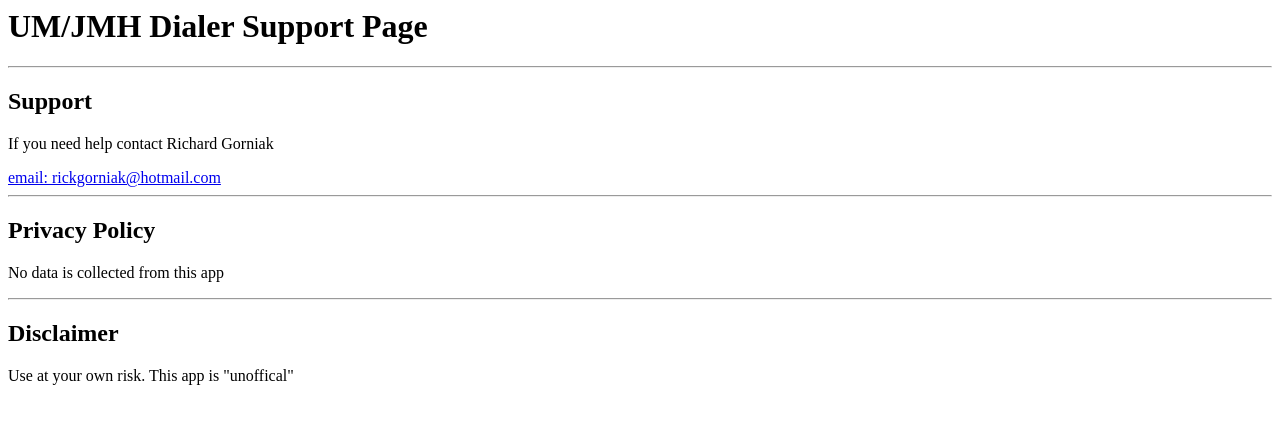
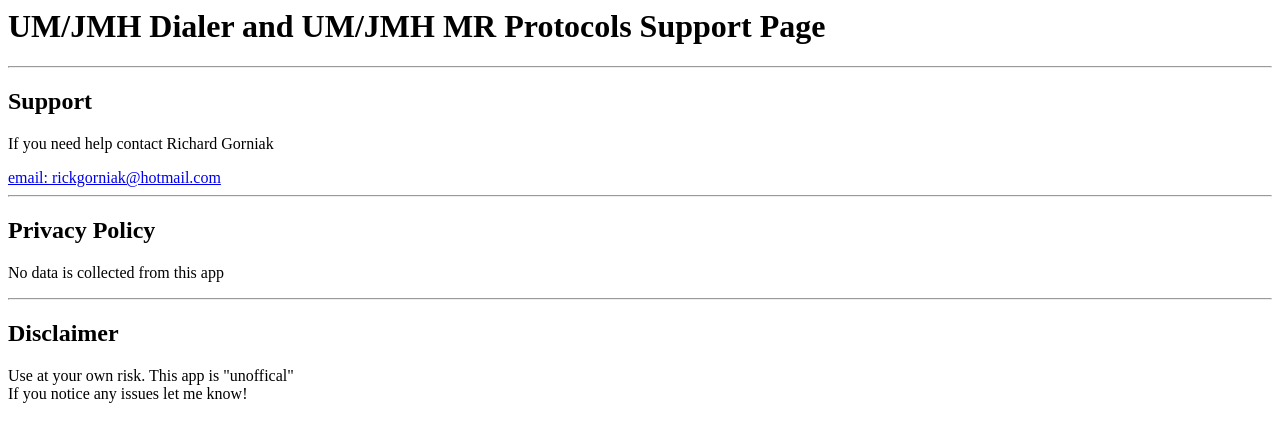
Before and after one commit to rgorniak/rgorniak.github.io, a plain HTML site: page docs/index.html in a window 1280 px wide. Drawn offline with Linux system fonts and the light colour scheme.

Commit message:
Update index.html

```diff
--- a/docs/index.html
+++ b/docs/index.html
@@ -1,4 +1,4 @@
-<h1> UM/JMH Dialer Support Page</h1>
+<h1> UM/JMH Dialer and UM/JMH MR Protocols Support Page</h1>
 <hr>
 <h2>Support</h2>
 <p> If you need help contact Richard Gorniak</p>
@@ -9,4 +9,6 @@
 <p>No data is collected from this app</p>
 <hr>
 <h2>Disclaimer</h2>
-<p>Use at your own risk. This app is "unoffical"</p>
+<p>Use at your own risk. This app is "unoffical"<br>
+  If you notice any issues let me know!
+</p>
```
